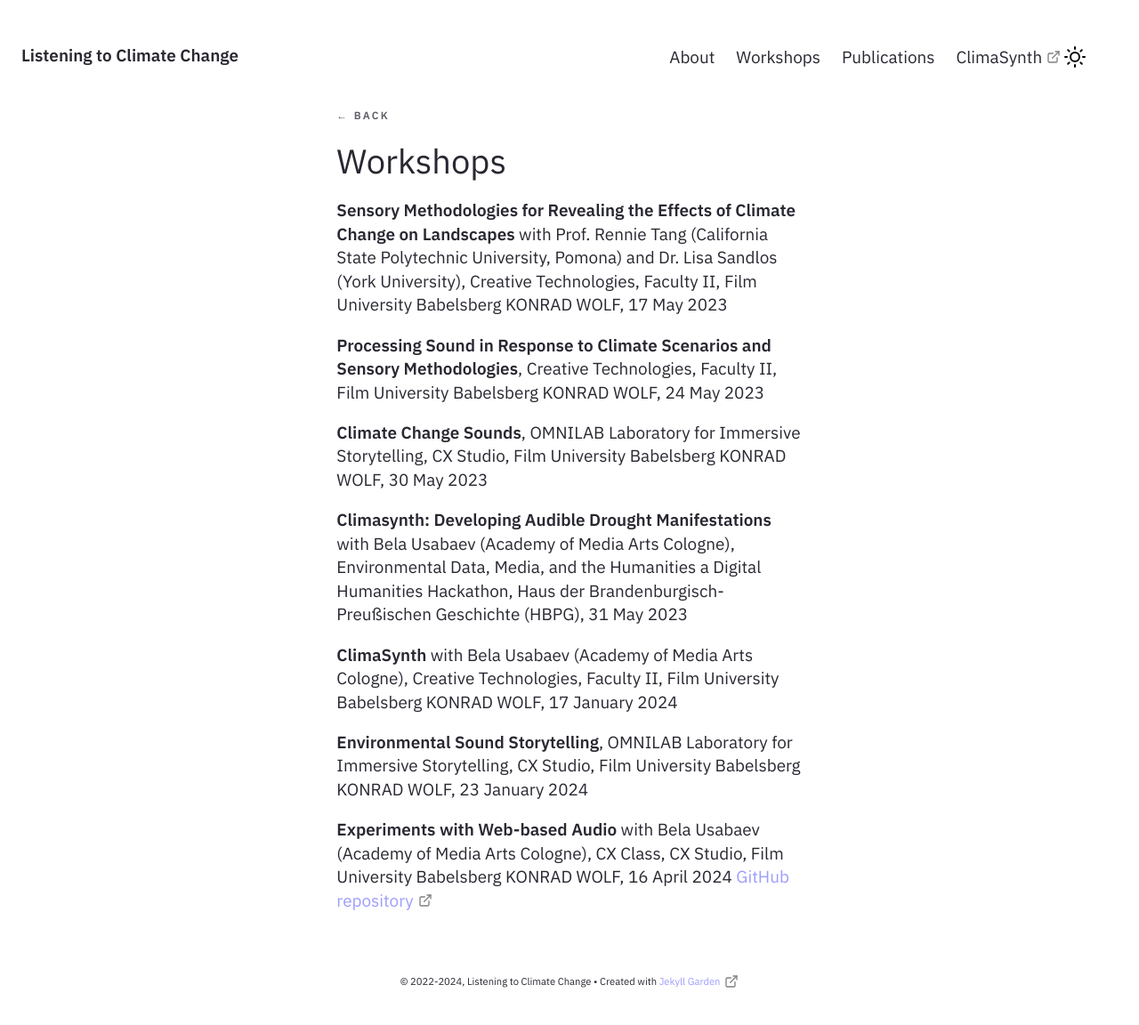
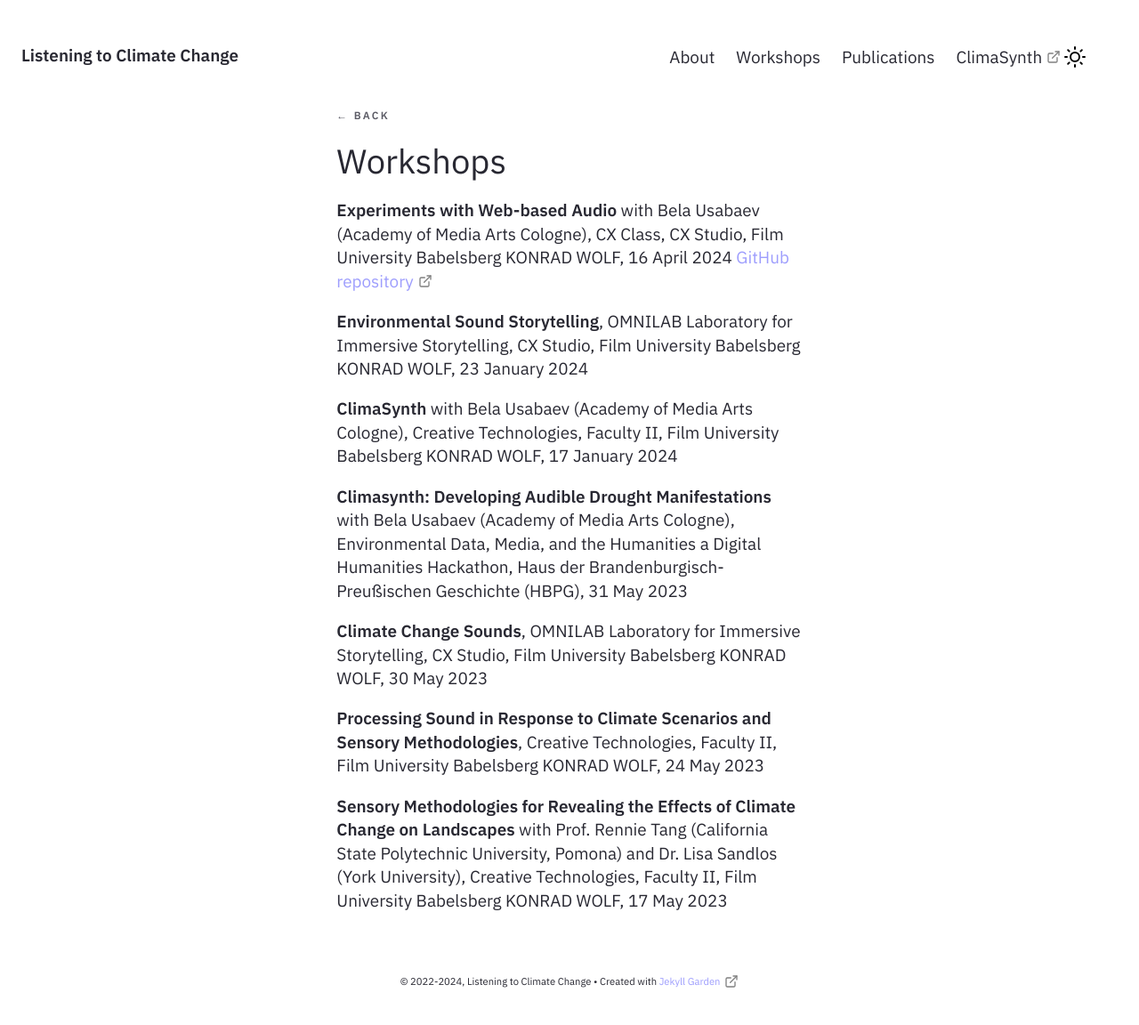
Before and after one commit to listeningtoclimatechange/listeningtoclimatechange.github.io, a Jekyll site: the page built from _notes/workshops.md, in a window 1280 px wide. Shown: the whole page at 89% size. Built offline with Jekyll 4.4.1, drawn with Linux system fonts in a browser that asks for light colours.

```diff
--- a/_notes/workshops.md
+++ b/_notes/workshops.md
@@ -4,17 +4,17 @@ title: Workshops
 permalink: /workshops
 
 ---
-**Sensory Methodologies for Revealing the Effects of Climate Change on Landscapes** with Prof. Rennie Tang (California State Polytechnic University, Pomona) and Dr. Lisa Sandlos (York University), Creative Technologies, Faculty II, Film University Babelsberg KONRAD WOLF, 17 May 2023
+**Experiments with Web-based Audio** with Bela Usabaev (Academy of Media Arts Cologne), CX Class, CX Studio, Film University Babelsberg KONRAD WOLF, 16 April 2024 [GitHub repository](https://github.com/xy-grainsynth/workshop)
 
-**Processing Sound in Response to Climate Scenarios and Sensory Methodologies**, Creative Technologies, Faculty II, Film University Babelsberg KONRAD WOLF, 24 May 2023
+**Environmental Sound Storytelling**, OMNILAB Laboratory for Immersive Storytelling, CX Studio, Film University Babelsberg KONRAD WOLF, 23 January 2024
 
-**Climate Change Sounds**, OMNILAB Laboratory for Immersive Storytelling, CX Studio, Film University Babelsberg KONRAD WOLF, 30 May 2023
+**ClimaSynth** with Bela Usabaev (Academy of Media Arts Cologne), Creative Technologies, Faculty II, Film University Babelsberg KONRAD WOLF, 17 January 2024
 
 **Climasynth: Developing Audible Drought Manifestations** with Bela Usabaev (Academy of Media Arts Cologne), Environmental Data, Media, and the Humanities
 a Digital Humanities Hackathon, Haus der Brandenburgisch-Preußischen Geschichte (HBPG), 31 May 2023
 
-**ClimaSynth** with Bela Usabaev (Academy of Media Arts Cologne), Creative Technologies, Faculty II, Film University Babelsberg KONRAD WOLF, 17 January 2024
+**Climate Change Sounds**, OMNILAB Laboratory for Immersive Storytelling, CX Studio, Film University Babelsberg KONRAD WOLF, 30 May 2023
 
-**Environmental Sound Storytelling**, OMNILAB Laboratory for Immersive Storytelling, CX Studio, Film University Babelsberg KONRAD WOLF, 23 January 2024
+**Processing Sound in Response to Climate Scenarios and Sensory Methodologies**, Creative Technologies, Faculty II, Film University Babelsberg KONRAD WOLF, 24 May 2023
 
-**Experiments with Web-based Audio** with Bela Usabaev (Academy of Media Arts Cologne), CX Class, CX Studio, Film University Babelsberg KONRAD WOLF, 16 April 2024 [GitHub repository](https://github.com/xy-grainsynth/workshop)
+**Sensory Methodologies for Revealing the Effects of Climate Change on Landscapes** with Prof. Rennie Tang (California State Polytechnic University, Pomona) and Dr. Lisa Sandlos (York University), Creative Technologies, Faculty II, Film University Babelsberg KONRAD WOLF, 17 May 2023
```
